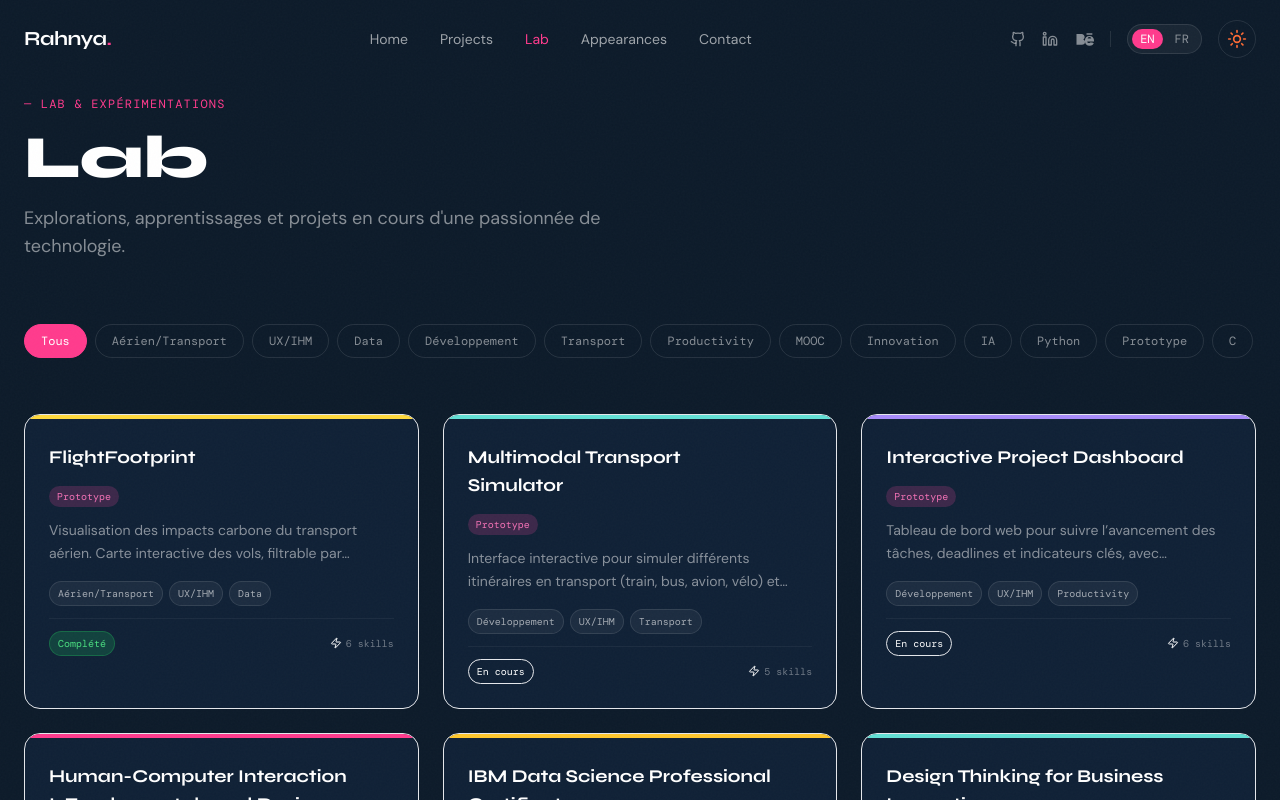
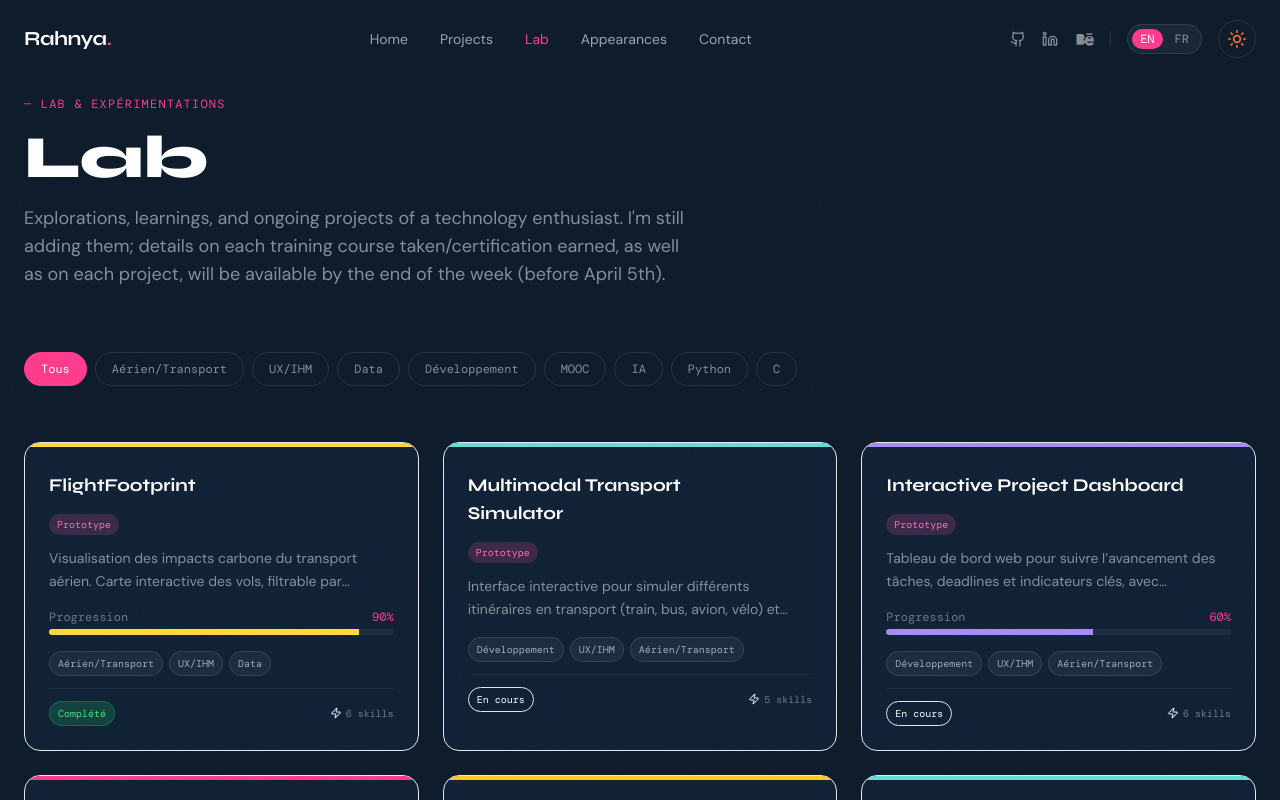
Before and after one commit to rahnya/portfolio2026, a Next.js app: page /lab in a window 1280 px wide. Shown: the top 800 px of the page. Built offline with nearby package versions, Linux system fonts and the light colour scheme; a web font is replaced by a local one.

Commit message:
amélioration organisation des filtres + ajout pourcentage

```diff
--- a/app/lab/page.tsx
+++ b/app/lab/page.tsx
@@ -70,8 +70,8 @@ export default function LabPage() {
           </h1>
           <p className="font-body text-white/50 text-lg max-w-2xl">
             {lang === "en"
-              ? "Explorations, apprentissages et projets en cours d'une passionnée de technologie."
-              : "Explorations, apprentissages et projets en cours d'une passionnée de technologie."}
+              ? "Explorations, learnings, and ongoing projects of a technology enthusiast. I'm still adding them; details on each training course taken/certification earned, as well as on each project, will be available by the end of the week (before April 5th)."
+              : "Explorations, apprentissages et projets en cours d'une passionnée de technologie. Je suis encore en train de les ajouter, les détails sur chaque formation suivie/certification passée, ainsi que sur chaque projet sera diponible di'ci la fin de semaine (soit avant le 5 avril)"}
           </p>
         </div>
 
--- a/data/lab.json
+++ b/data/lab.json
@@ -4,6 +4,7 @@
     "color": "#FFD93D",
     "tags": ["Aérien/Transport", "UX/IHM", "Data"],
     "type": "Prototype",
+    "progress":90,
     "status": "Complété",
     "en": {
       "title": "FlightFootprint",
@@ -19,7 +20,7 @@
   {
     "slug": "multimodal-transport-simulator",
     "color": "#62E0D5",
-    "tags": ["Développement", "UX/IHM", "Transport"],
+    "tags": ["Développement", "UX/IHM", "Aérien/Transport"],
     "type": "Prototype",
     "status": "En cours",
     "en": {
@@ -36,8 +37,9 @@
   {
     "slug": "project-dashboard",
     "color": "#A78BFA",
-    "tags": ["Développement", "UX/IHM", "Productivity"],
+    "tags": ["Développement", "UX/IHM", "Aérien/Transport"],
     "type": "Prototype",
+    "progress":60,
     "status": "En cours",
     "en": {
       "title": "Interactive Project Dashboard",
@@ -55,6 +57,7 @@
     "color": "#FF3B8D",
     "tags": ["MOOC", "UX/IHM"],
     "type": "MOOC",
+    "progress":100,
     "status": "Complété",
     "en": {
       "title": "Human-Computer Interaction I: Fundamentals and Design Principles",
@@ -74,6 +77,7 @@
     "color": "#FFC72C",
     "tags": ["MOOC", "Data"],
     "type": "MOOC",
+    "progress":40,
     "status": "En cours",
     "en": {
       "title": "IBM Data Science Professional Certificate",
@@ -91,8 +95,9 @@
   {
     "slug": "uva-darden-designbiz",
     "color": "#62E0D5",
-    "tags": ["MOOC", "Innovation"],
+    "tags": ["MOOC"],
     "type": "MOOC",
+    "progress":0,
     "status": "Prévu",
     "en": {
       "title": "Design Thinking for Business Innovation",
@@ -112,7 +117,8 @@
     "color": "#FF6B9D",
     "tags": ["MOOC", "IA"],
     "type": "MOOC",
-    "status": "Prévu",
+    "progress":30,
+    "status": "En cours",
     "en": {
       "title": "Anthropic AI Training",
       "description": "Formations en ligne sur les fondamentaux de l’IA, sécurité et éthique des modèles.",
@@ -131,6 +137,7 @@
     "color": "#3A86FF",
     "tags": ["MOOC", "Développement"],
     "type": "MOOC",
+    "progress":0,
     "status": "Prévu",
     "en": {
       "title": "CodePath Courses",
@@ -148,8 +155,9 @@
   {
     "slug": "sustainable-aviation",
     "color": "#FB5607",
-    "tags": ["MOOC", "Aérien/Transport", "Innovation"],
+    "tags": ["MOOC", "Aérien/Transport"],
     "type": "MOOC",
+    "progress":0,
     "status": "Prévu",
     "en": {
       "title": "Sustainable Aviation Futures Masterclass",
@@ -169,6 +177,7 @@
     "color": "#06FFA5",
     "tags": ["MOOC", "Développement", "Python"],
     "type": "MOOC",
+    "progress":20,
     "status": "En cours",
     "en": {
       "title": "Python Programming",
@@ -186,8 +195,9 @@
   {
     "slug": "python-project",
     "color": "#06FFA5",
-    "tags": ["Prototype", "Développement", "Python"],
+    "tags": ["Développement", "Python"],
     "type": "Prototype",
+    "progress":0,
     "status": "En cours",
     "en": {
       "title": "Python Automation Script",
@@ -205,6 +215,7 @@
     "color": "#3A86FF",
     "tags": ["MOOC", "Développement", "C"],
     "type": "MOOC",
+    "progress":40,
     "status": "En cours",
     "en": {
       "title": "Learn C Programming",
@@ -222,8 +233,9 @@
   {
     "slug": "c-project",
     "color": "#3A86FF",
-    "tags": ["Prototype", "Développement", "C"],
+    "tags": ["Développement", "C"],
     "type": "Prototype",
+    "progress":0,
     "status": "En cours",
     "en": {
       "title": "Mini Game in C",
```
